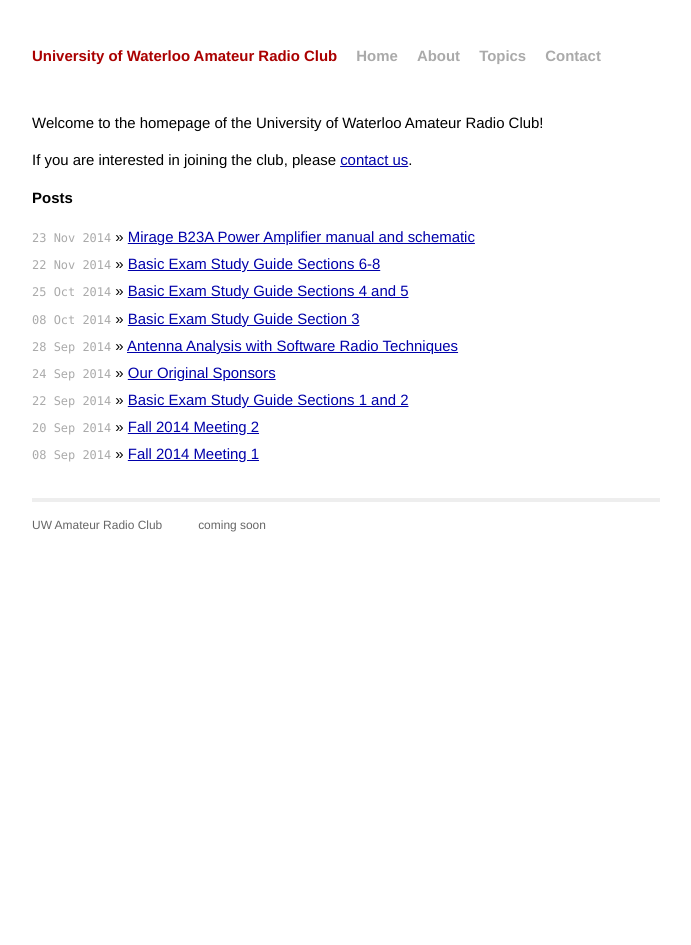
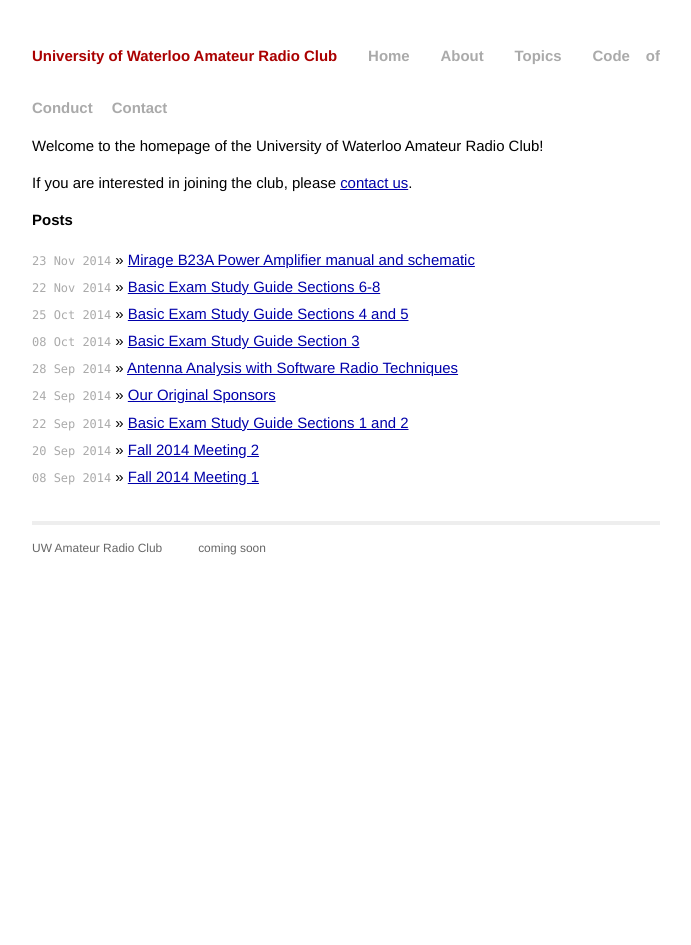
Before and after one commit to zachomedia/uwarc-website, a Jekyll site: the page built from index.html, in a window 1280 px wide. Shown: the whole page, without its empty margins (294-985 px from the left). Built offline with Jekyll 4.4.1, drawn with Linux system fonts in a browser that asks for light colours; Markdown is read by kramdown in place of the engine named in the settings.

Commit message:
add code of conduct link to default layout

```diff
--- a/_layouts/default.html
+++ b/_layouts/default.html
@@ -26,6 +26,7 @@
             <a class="extra" href="{{ site.url }}">Home</a>
 	    <a class="extra" href="{{ site.url }}/about/">About</a>
 	    <a class="extra" href="{{ site.url }}/topics/">Topics</a>
+	    <a class="extra" href="{{ site.url }}/code-of-conduct/">Code of Conduct</a>
 	    <a class="extra" href="{{ site.url }}/contact/">Contact</a>
           </div>
 
```
